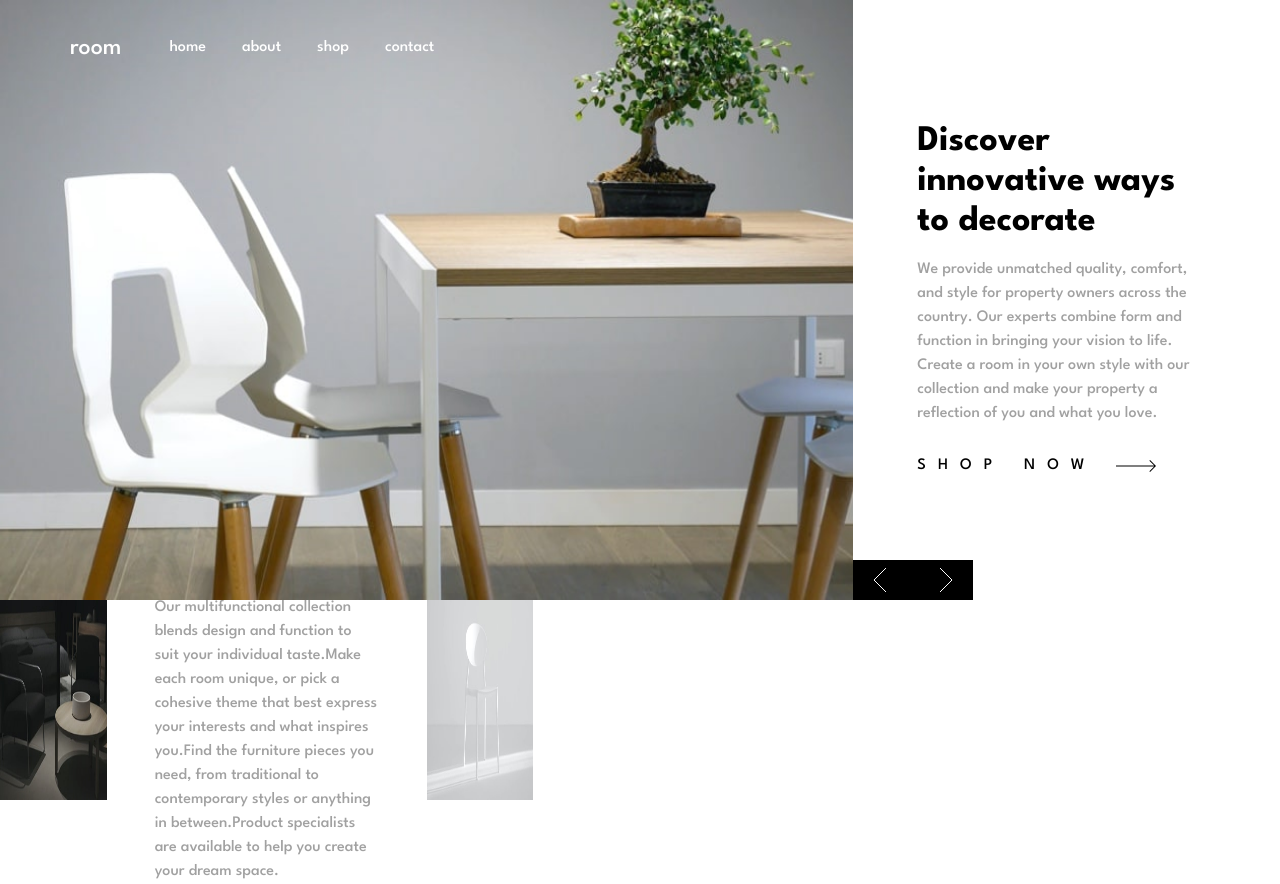
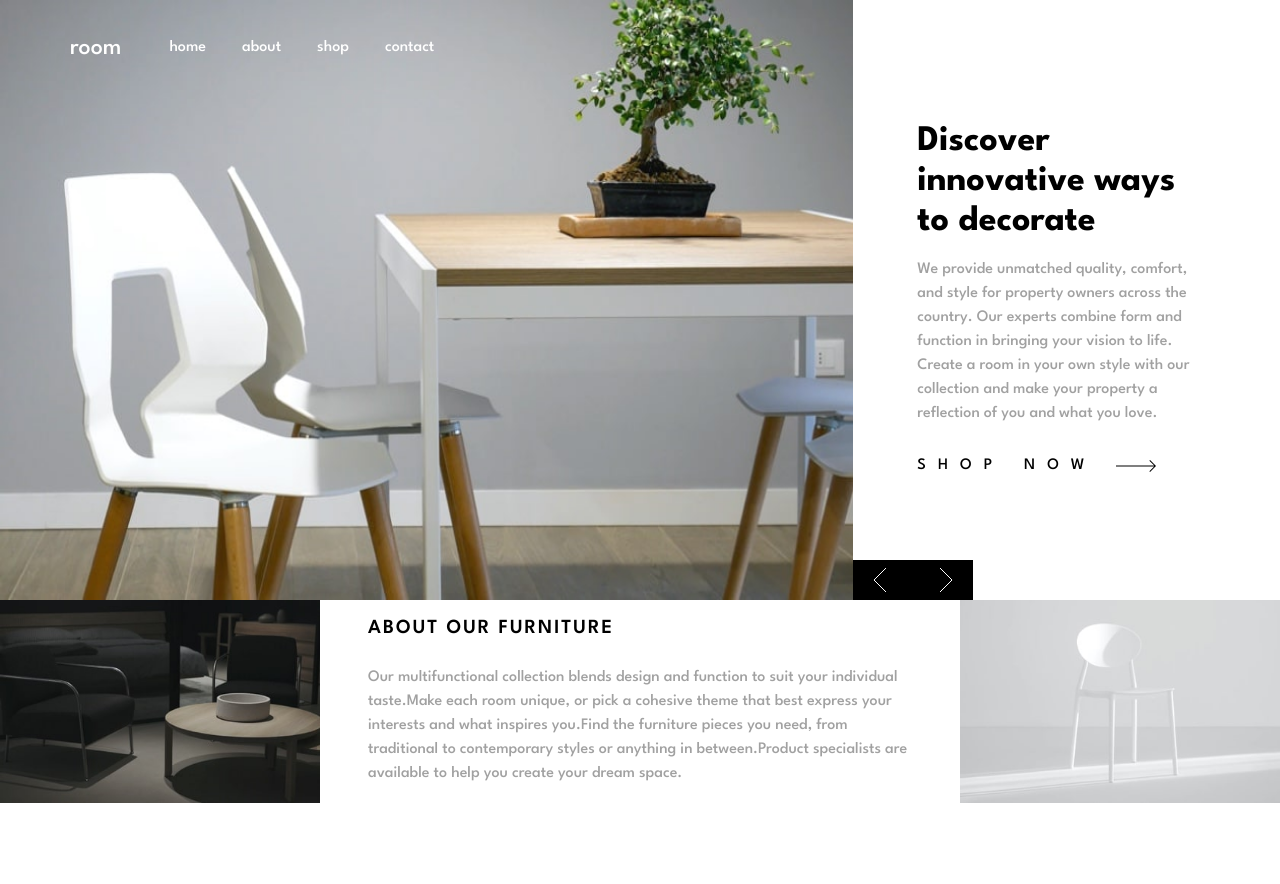
Before and after one commit to erke31-2/frontend-mentor-room-homepage, a React (Vite) app: page / in a window 1280 px wide. After the commit the page ends 803 px from the top, so only its background shows below. Built offline with nearby package versions, Linux system fonts and the light colour scheme.

Commit message:
Update BotComponent.tsx

```diff
--- a/src/components/BotComponent.tsx
+++ b/src/components/BotComponent.tsx
@@ -6,14 +6,14 @@ const BotComponent = () => {
     "Our multifunctional collection blends design and function to suit your individual taste.Make each room unique, or pick a cohesive theme that best express your interests and what inspires you.Find the furniture pieces you need, from traditional to contemporary styles or anything in between.Product specialists are available to help you create your dream space.";
   return (
     <>
-      <img src={darkImg} alt="dark-chair-img" className="h-full" />
-      <article className="py-8 flex flex-col gap-4 justify-center px-4 bg-White lg:col-span-3 lg:h-[calc(100vh-600px)] lg:px-12" id="about">
+      <img src={darkImg} alt="dark-chair-img" className="h-full lg:col-span-3" />
+      <article className="py-8 flex flex-col gap-4 justify-center px-4 bg-White lg:col-span-6 lg:h-[calc(100vh-600px)] lg:px-12" id="about">
         <h2 className="text-xl mb-2 uppercase tracking-widest font-semibold">
           About our furniture
         </h2>
         <p className="text-Darkgray">{body}</p>
       </article>
-      <img src={lightImg} alt="light-chair-img" className="lg:h-full" />
+      <img src={lightImg} alt="light-chair-img" className="lg:h-full lg:col-span-3" />
     </>
   );
 };
```
